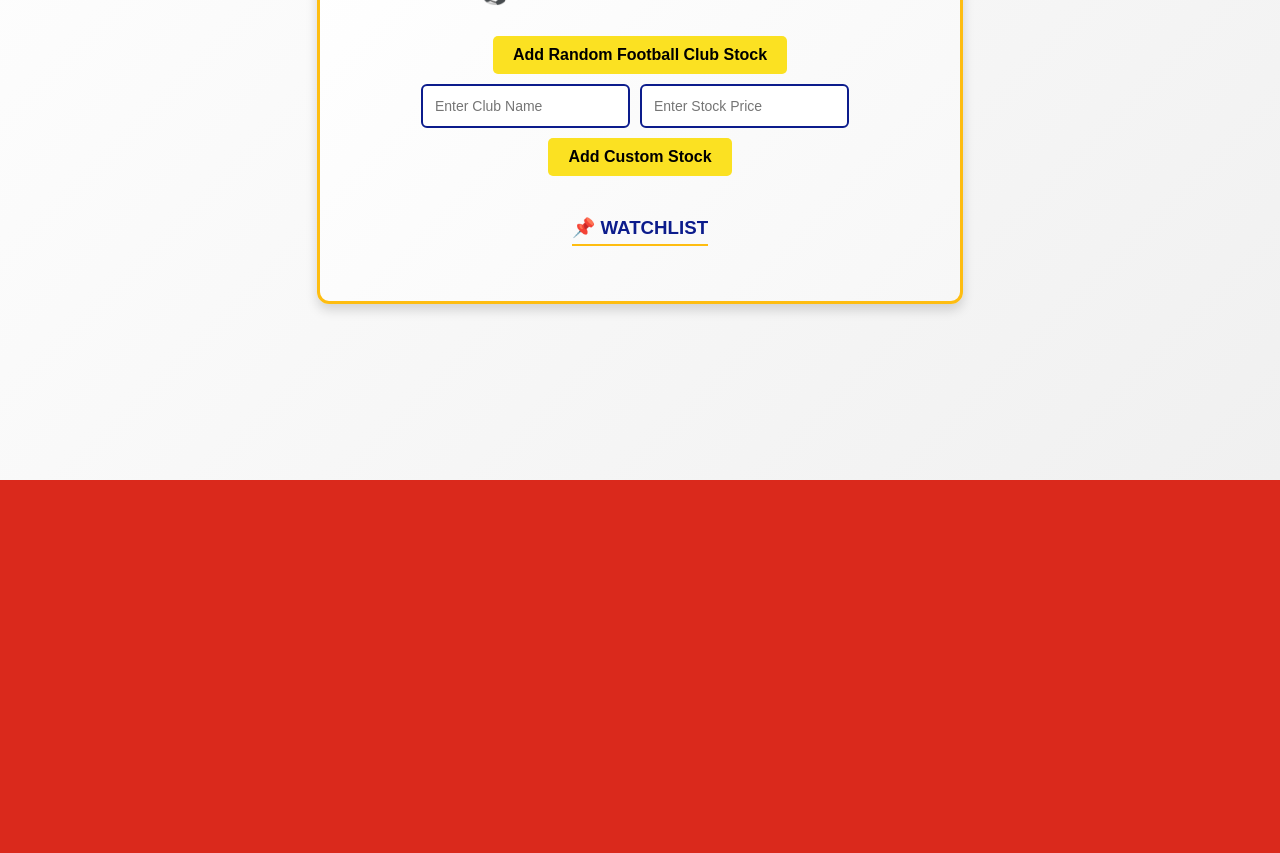
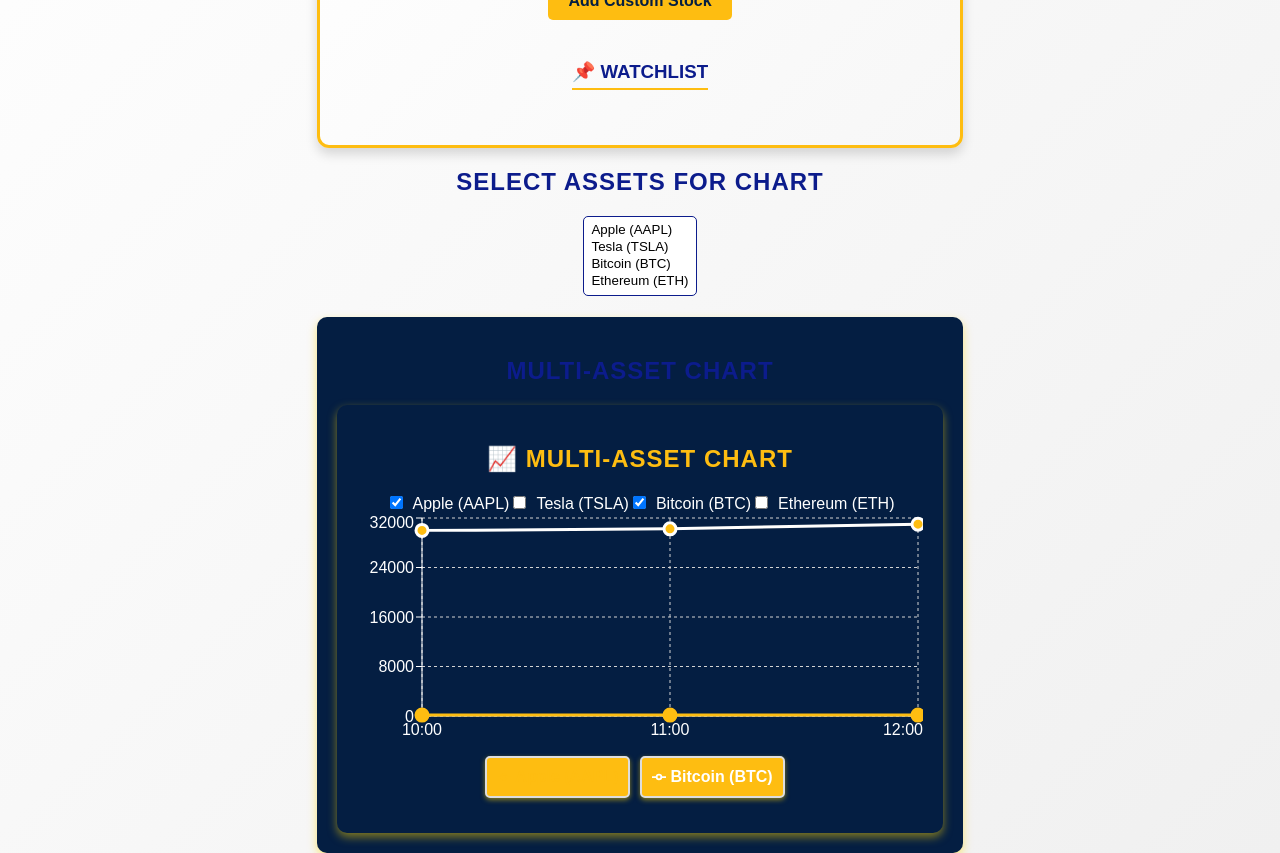
Before and after one commit to raotushar112233/portfolio-tracker, a React (Create React App) app: page / in a window 1280 px wide. Shown: the part 320-1173 px from the top of the page. Before the commit the page ends 800 px from the top, so only its background shows below. Built offline with nearby package versions, Linux system fonts and the light colour scheme.

Commit message:
adding multi asset chart with dynamic selection

```diff
--- a/package.json
+++ b/package.json
@@ -11,6 +11,7 @@
     "react": "^19.0.0",
     "react-dom": "^19.0.0",
     "react-scripts": "5.0.1",
+    "recharts": "^2.15.2",
     "web-vitals": "^2.1.4"
   },
   "scripts": {
--- a/src/App.css
+++ b/src/App.css
@@ -1,8 +1,8 @@
 /* App.css */
 body {
   font-family: Arial, sans-serif;
-  background-color: #DA291C; /* Manchester United Red */
-  color: #fff; /* White text */
+  background-color: #ffffff; /* Real Madrid White */
+  color: #febd11; /* Gold text */
   text-align: center;
   margin: 0;
   padding: 0;
@@ -10,22 +10,22 @@
 
 h1 {
   margin-top: 20px;
-  color: #FBE122; /* Gold */
+  color: #febd11; /* Gold */
   text-shadow: 2px 2px 5px black;
 }
 
 .container {
   max-width: 600px;
   margin: 50px auto;
-  background: black;
+  background: #041E42; /* Deep Blue (Real Madrid Secondary Color) */
   padding: 20px;
   border-radius: 10px;
   box-shadow: 0px 4px 10px rgba(255, 215, 0, 0.5); /* Gold Shadow */
 }
 
 button {
-  background-color: #FBE122; /* Gold */
-  color: black;
+  background-color: #febd11; /* Gold */
+  color: #041E42; /* Deep Blue text */
   font-weight: bold;
   border: none;
   padding: 10px 20px;
@@ -35,7 +35,7 @@
 }
 
 button:hover {
-  background-color: #FFD700; /* Bright Gold */
+  background-color: #ffd700; /* Bright Gold */
 }
 
 ul {
@@ -44,11 +44,23 @@
 }
 
 li {
-  background: #FBE122; /* Gold */
-  color: black;
+  background: #febd11; /* Gold */
+  color: #041E42; /* Deep Blue */
   font-weight: bold;
   padding: 10px;
   margin: 10px 0;
   border-radius: 5px;
   box-shadow: 0px 2px 5px rgba(255, 215, 0, 0.5);
 }
+
+/* Chart Specific Styling */
+.chart-container {
+  background: #041E42; /* Deep Blue */
+  padding: 20px;
+  border-radius: 10px;
+  box-shadow: 0px 4px 10px rgba(255, 215, 0, 0.5);
+}
+
+.checkbox-container label {
+  color: #ffffff; /* White text for better contrast */
+}
--- a/src/App.js
+++ b/src/App.js
@@ -1,12 +1,56 @@
-import React from "react";
+import React, { useState } from "react";
 import PortfolioTracker from "./PortfolioTracker";
-import "./App.css";  // ✅ Make sure App.css is imported
+import MultiAssetChart from "./MultiAssetChart";
+import "./App.css";
+
+const sampleData = {
+  "Apple (AAPL)": [],
+  "Tesla (TSLA)": [],
+  "Bitcoin (BTC)": [],
+  "Ethereum (ETH)": [],
+};
 
 function App() {
+  const [selectedAssets, setSelectedAssets] = useState(["Apple (AAPL)", "Bitcoin (BTC)"]); // Default selected assets
+
   return (
     <div>
-      <h1>🔴⚫ My Portfolio Tracker ⚫🔴</h1>
+      {/* ✅ Title with Real Madrid theme */}
+      <h1 style={{
+        color: "#febd11",
+        backgroundColor: "#ffffff",
+        padding: "10px",
+        borderRadius: "8px",
+        textAlign: "center",
+        fontWeight: "bold"
+      }}>
+        ⚪🟡 My Portfolio Tracker 🟡⚪
+      </h1>
+
       <PortfolioTracker />
+
+      {/* ✅ Dropdown for selecting assets */}
+      <div className="chart-controls" style={{ textAlign: "center", marginTop: "20px" }}>
+        <h2 style={{ color: "#0c1c8c" }}>Select Assets for Chart</h2>
+        <select
+          multiple
+          onChange={(e) => {
+            const selected = Array.from(e.target.selectedOptions, option => option.value);
+            setSelectedAssets(selected);
+          }}
+          style={{ padding: "5px", borderRadius: "5px", border: "1px solid #0c1c8c" }}
+        >
+          {Object.keys(sampleData).map((asset) => (
+            <option key={asset} value={asset}>{asset}</option>
+          ))}
+        </select>
+      </div>
+
+      {/* ✅ Display the chart with selected assets */}
+      <div className="chart-container" style={{ marginTop: "20px" }}>
+        <h2 style={{ color: "#0c1c8c" }}>Multi-Asset Chart</h2>
+        <MultiAssetChart selectedAssets={selectedAssets} setSelectedAssets={setSelectedAssets} />
+      </div>
     </div>
   );
 }
--- /dev/null
+++ b/src/MultiAssetChart.js
@@ -0,0 +1,97 @@
+import React, { useState } from "react";
+import { LineChart, Line, XAxis, YAxis, CartesianGrid, Tooltip, Legend, ResponsiveContainer } from "recharts";
+
+const sampleData = {
+  "Apple (AAPL)": [
+    { time: "10:00", price: 145 },
+    { time: "11:00", price: 147 },
+    { time: "12:00", price: 150 },
+  ],
+  "Tesla (TSLA)": [
+    { time: "10:00", price: 680 },
+    { time: "11:00", price: 690 },
+    { time: "12:00", price: 705 },
+  ],
+  "Bitcoin (BTC)": [
+    { time: "10:00", price: 30000 },
+    { time: "11:00", price: 30250 },
+    { time: "12:00", price: 31000 },
+  ],
+  "Ethereum (ETH)": [
+    { time: "10:00", price: 1800 },
+    { time: "11:00", price: 1825 },
+    { time: "12:00", price: 1900 },
+  ],
+};
+
+function MultiAssetChart({ selectedAssets, setSelectedAssets }) {
+  // Handle asset selection
+  const handleAssetChange = (event) => {
+    const { value, checked } = event.target;
+    setSelectedAssets((prev) =>
+      checked ? [...prev, value] : prev.filter((asset) => asset !== value)
+    );
+  };
+
+  // Merge data for selected assets
+  const mergedData = [];
+  Object.values(sampleData).flat().forEach(({ time }) => {
+    if (!mergedData.some((d) => d.time === time)) {
+      mergedData.push({ time });
+    }
+  });
+
+  mergedData.forEach((dataPoint) => {
+    selectedAssets.forEach((asset) => {
+      const assetData = sampleData[asset]?.find((d) => d.time === dataPoint.time);
+      if (assetData) {
+        dataPoint[asset] = assetData.price;
+      }
+    });
+  });
+
+  return (
+    <div className="chart-container">
+      <h2 style={{ color: "#febd11" }}>📈 Multi-Asset Chart</h2>
+
+      {/* ✅ Improved Checkbox UI */}
+      <div className="checkbox-container">
+        {Object.keys(sampleData).map((asset) => (
+          <label key={asset} className="asset-checkbox">
+            <input
+              type="checkbox"
+              value={asset}
+              checked={selectedAssets.includes(asset)}
+              onChange={handleAssetChange}
+            />
+            {asset}
+          </label>
+        ))}
+      </div>
+
+      {/* ✅ Chart with selected assets */}
+      <ResponsiveContainer width="100%" height={300}>
+        <LineChart data={mergedData}>
+          <CartesianGrid strokeDasharray="3 3" stroke="#d3d3d3" /> {/* Lighter Gray Grid */}
+          <XAxis dataKey="time" stroke="#ffffff" />
+          <YAxis stroke="#ffffff" />
+          <Tooltip contentStyle={{ backgroundColor: "#000000", color: "#ffffff" }} /> {/* White Text on Black */}
+          <Legend wrapperStyle={{ color: "#ffffff" }} />
+
+          {selectedAssets.map((asset, index) => (
+            <Line
+              key={asset}
+              type="monotone"
+              dataKey={asset}
+              stroke={["#febd11", "#ffffff", "#ff5733", "#3498db"][index % 4]} // Gold, White, Red, Blue
+              strokeWidth={3}
+              dot={{ r: 6, fill: "#febd11" }}
+            />
+          ))}
+        </LineChart>
+      </ResponsiveContainer>
+    </div>
+  );
+}
+
+export default MultiAssetChart;
```
Also changed, not shown: 1 other file (tests, documents, lock files or other folders).
